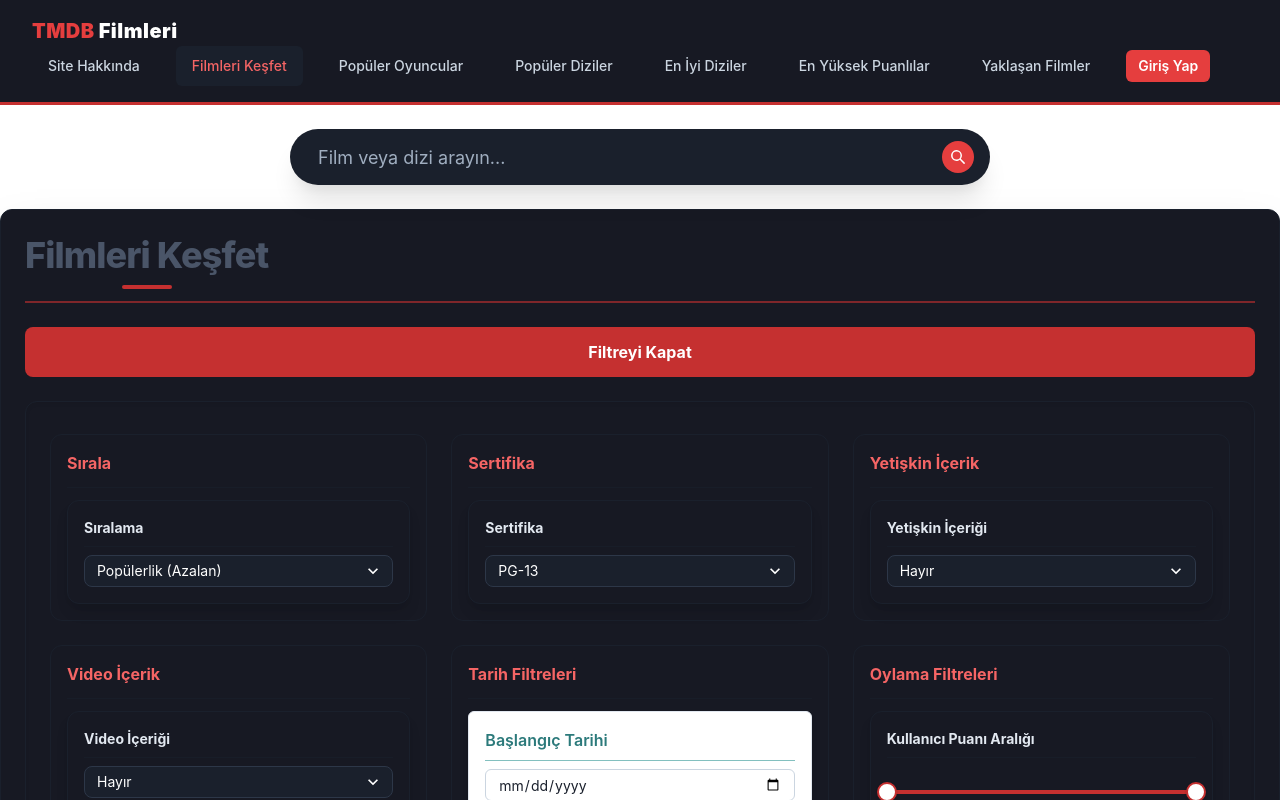
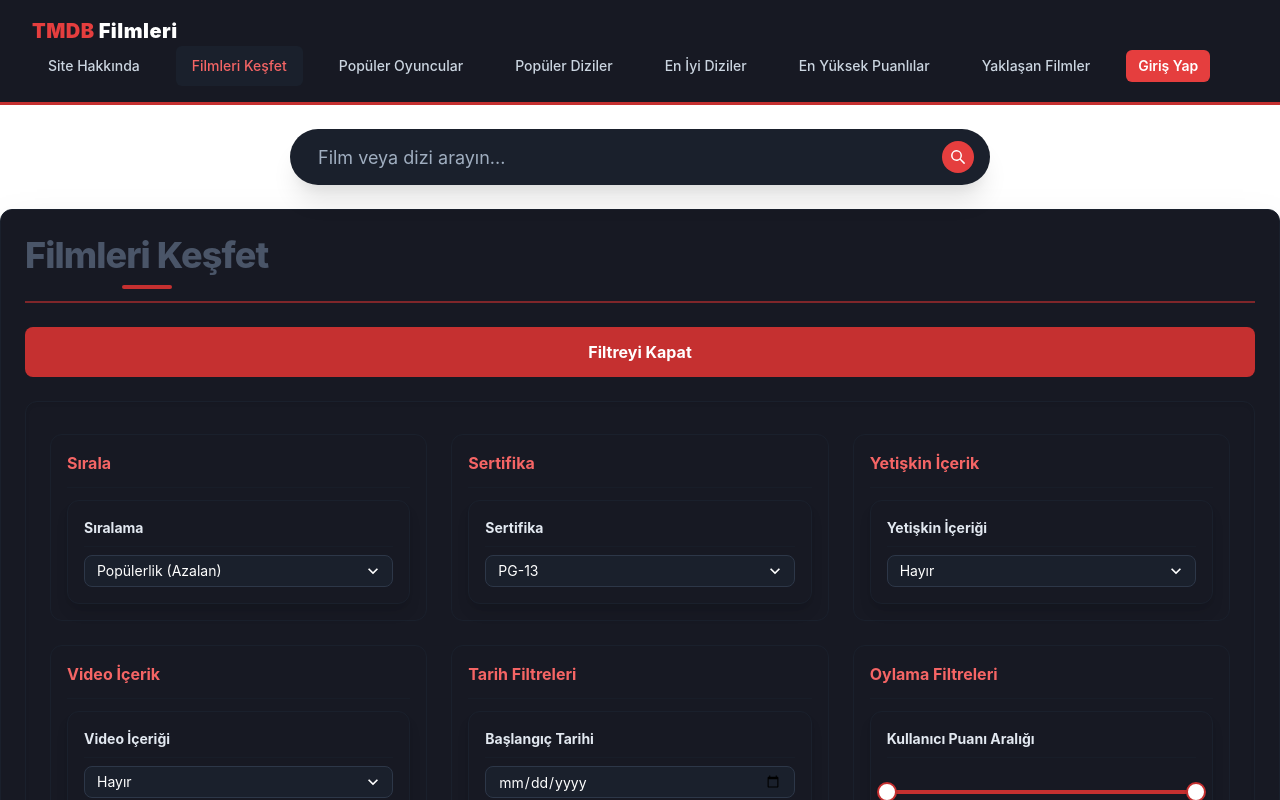
Before and after one commit to dxtaner/films-app-react, a React (Create React App) app: page /DiscoverMovies in a window 1280 px wide. Both pictures are taken after a click on the button "Filtrele". Shown: the top 800 px of the page. Built offline with nearby package versions, Linux system fonts and the light colour scheme.

Commit message:
Refactor StartDateFilter component for improved layout, styling, and code clarity

```diff
--- a/src/Components/Movies/FilteredMovies/StartDateFilter.js
+++ b/src/Components/Movies/FilteredMovies/StartDateFilter.js
@@ -2,36 +2,35 @@ import React from "react";
 import { Input, FormControl, FormLabel, Box, Divider } from "@chakra-ui/react";
 
 const StartDateFilter = ({ queryParams, onFilterChange }) => {
-  const handleStartDateChange = (e) => {
-    onFilterChange("primary_release_date.gte", e.target.value);
-  };
-
   return (
     <Box
       p={4}
-      borderWidth={1}
-      borderRadius="md"
-      boxShadow="md"
-      bg="white"
-      borderColor="gray.200"
-      _hover={{ boxShadow: "lg", borderColor: "gray.300" }}>
+      borderWidth="1px"
+      borderRadius="xl"
+      bg="gray.900"
+      borderColor="gray.800"
+      boxShadow="lg"
+      _hover={{ borderColor: "gray.700" }}
+    >
       <FormControl>
-        <FormLabel fontSize="md" fontWeight="semibold" mb={1} color="teal.600">
+        <FormLabel fontSize="sm" fontWeight="bold" mb={1} color="gray.200">
           Başlangıç Tarihi
         </FormLabel>
-        <Divider my={2} borderColor="teal.500" />
+        <Divider my={2} borderColor="gray.800" />
 
         <Input
           type="date"
           value={queryParams["primary_release_date.gte"] || ""}
-          onChange={handleStartDateChange}
+          onChange={(e) =>
+            onFilterChange("primary_release_date.gte", e.target.value)
+          }
           size="sm"
-          borderRadius="md"
-          borderColor="gray.300"
-          _focus={{ borderColor: "blue.500", boxShadow: "outline" }}
-          _hover={{ borderColor: "gray.400" }}
-          backgroundColor="white"
-          color="gray.800"
+          borderRadius="lg"
+          borderColor="gray.700"
+          bg="gray.800"
+          color="white"
+          _focus={{ borderColor: "red.500", boxShadow: "0 0 0 1px #E53E3E" }}
+          _hover={{ borderColor: "gray.600" }}
         />
       </FormControl>
     </Box>
```
